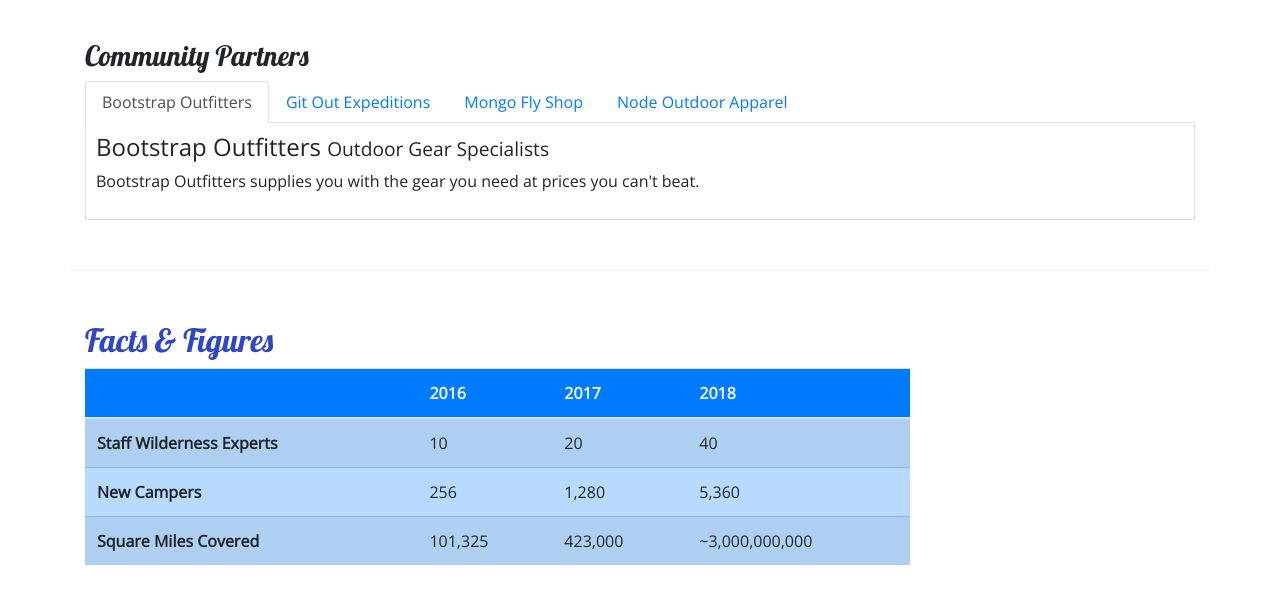
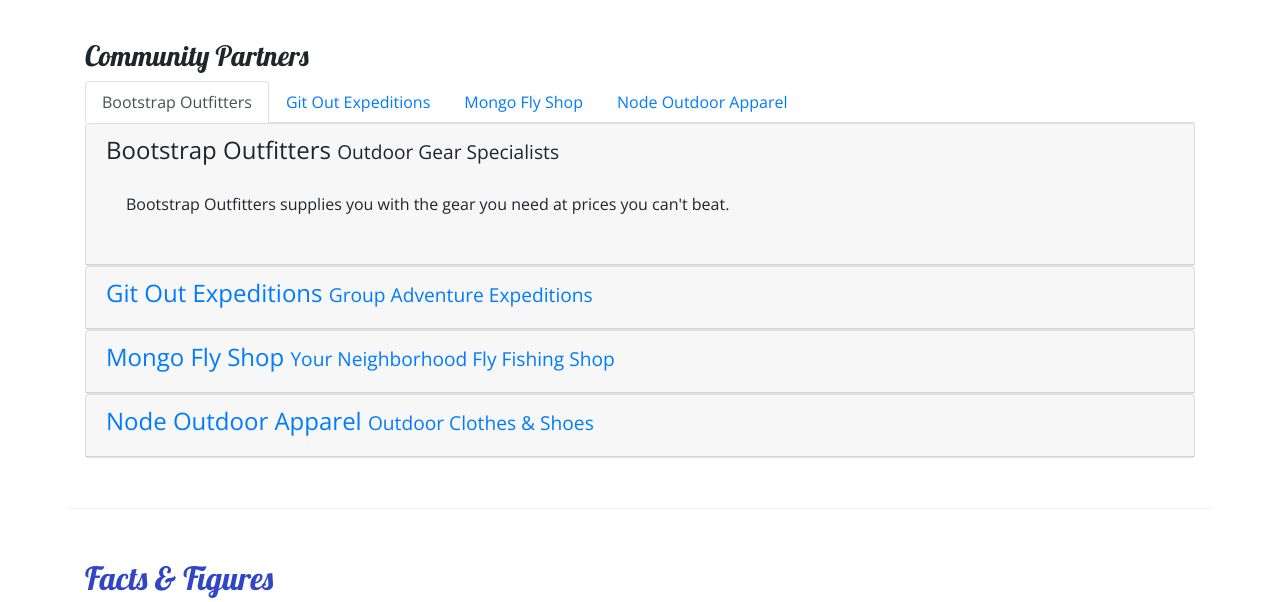
Before and after one commit to david-ricketts/git-test1, a website: page aboutus.html in a window 1280 px wide. Shown: the part 840-1442 px from the top of the page. Drawn offline with nearby package versions, Linux system fonts and the light colour scheme.

Commit message:
Accordion

```diff
--- a/aboutus.html
+++ b/aboutus.html
@@ -118,22 +118,62 @@
                         <a class="nav-link" href="#node" role="tab" data-toggle="tab">Node Outdoor Apparel</a>
                     </li>
                 </ul>
-                <div class="tab-content">
-                    <div role="tabpanel" class="tab-pane fade show active" id="bootstrap">
-                        <h4>Bootstrap Outfitters <small>Outdoor Gear Specialists</small></h4>
-                        <p class="d-none d-sm-block">Bootstrap Outfitters supplies you with the gear you need at prices you can't beat.</p>
+                <div id="accordion">
+                    <div class="card">
+                        <div role="tab" class="card-header">
+                            <h4>
+                                <a data-toggle="collapse" data-target="#bootstrap">
+                                    Bootstrap Outfitters <small>Outdoor Gear Specialists</small>
+                                </a>
+                            </h4>
+                            <div class="collapse show" id="bootstrap" data-parent="#accordion">
+                                <div class="card-body">
+                                    <p class="d-none d-sm-block">Bootstrap Outfitters supplies you with the gear you need at prices you can't beat.</p>
+                                </div>
+                            </div>
+                        </div>
                     </div>
-                    <div role="tabpanel" class="tab-pane fade" id="git">
-                        <h4>Git Out Expeditions <small>Group Adventure Expeditions</small></h4>
-                        <p class="d-none d-sm-block">Join Git Out Expeditions to explore new horizons with a group of other adventurers!</p>
+                    <div class="card">
+                        <div role="tab" class="card-header">
+                            <h4>
+                                <a class="collapsed" data-toggle="collapse" data-target="#git">
+                                    Git Out Expeditions <small>Group Adventure Expeditions</small>
+                                </a>
+                            </h4>
+                            <div class="collapse" id="git" data-parent="#accordion">
+                                <div class="card-body">
+                                    <p class="d-none d-sm-block">Join Git Out Expeditions to explore new horizons with a group of other adventurers!</p>
+                               </div>
+                            </div>
+                        </div>
                     </div>
-                    <div role="tabpanel" class="tab-pane fade" id="mongo">
-                        <h4>Mongo Fly Shop <small>Your Neighborhood Fly Fishing Shop.</small></h4>
-                        <p class="d-none d-sm-block">Need a new fishing pole, a tacklebox, or flies of all kinds? Stop by Mongo Fly Shop.</p>
+                    <div class="card">
+                        <div role="tab" class="card-header">
+                            <h4>
+                                <a class="collapsed" data-toggle="collapse" data-target="#mongo">
+                                    Mongo Fly Shop <small>Your Neighborhood Fly Fishing Shop</small>
+                                </a>
+                            </h4>
+                            <div class="collapse" id="mongo" data-parent="#accordion">
+                                <div class="card-body">
+                                    <p class="d-none d-sm-block">Need a new fishing pole, a tacklebox, or flies of all kinds? Stop by Mongo Fly Shop.</p>
+                                </div>
+                            </div>
+                        </div>
                     </div>
-                    <div role="tabpanel" class="tab-pane fade" id="node">
-                        <h4>Node Outdoor Apparel <small>Outdoor Clothes & Shoes</small></h4>
-                        <p class="d-none d-sm-block">From polar fleeces to swimsuits, hiking boots to waders, a visit to Node will be sure to get you covered.</p>
+                    <div class="card">
+                        <div role="tab" class="card-header">
+                            <h4>
+                                <a class="collapsed" data-toggle="collapse" data-target="#node">
+                                    Node Outdoor Apparel <small>Outdoor Clothes & Shoes</small>
+                                </a>
+                            </h4>
+                            <div class="collapse" id="node" data-parent="#accordion">
+                                <div class="card-body">
+                                    <p class="d-none d-sm-block">From polar fleeces to swimsuits, hiking boots to waders, a visit to Node will be sure to get you covered.</p>
+                                </div>
+                            </div>
+                        </div>
                     </div>
                 </div>
             </div>
```
